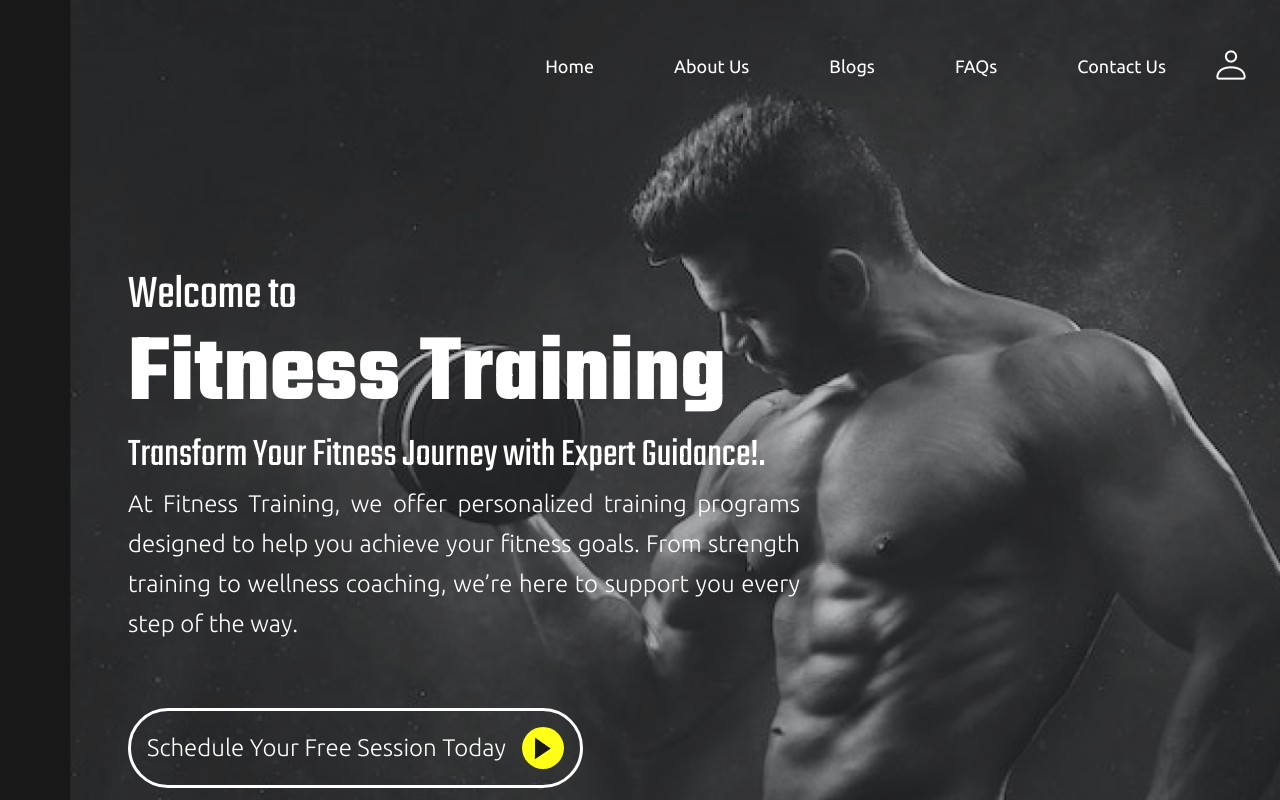
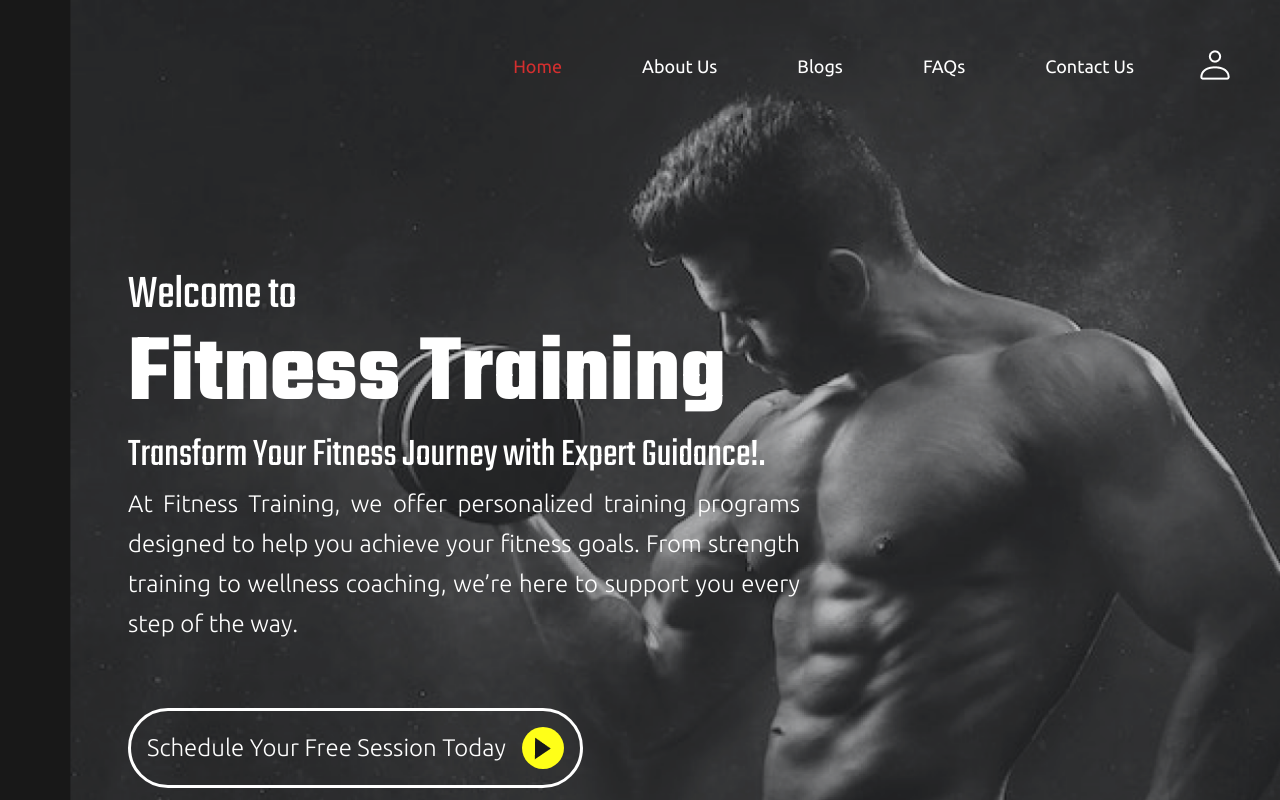
Before and after one commit to AleenaJabeen/Fitness-App, a React (Create React App) app: page /home in a window 1280 px wide. Shown: the top 800 px of the page. Built offline with nearby package versions, Linux system fonts and the light colour scheme.

Commit message:
Update Navbar.jsx

```diff
--- a/src/components/LayoutComponents/Navbar.jsx
+++ b/src/components/LayoutComponents/Navbar.jsx
@@ -10,9 +10,12 @@ function Navbar() {
   const toggleMenu = () => {
     setMenuOpen((prevState) => !prevState);
   };
+
   return (
     <nav className={styles.navbar}>
-      <div className={`${styles.openMenuBtn}${isMenuOpen ? styles.hide : ""}`} >
+      <div
+        className={`${styles.openMenuBtn}${isMenuOpen ? styles.hide : ""}`}
+      >
         <HiOutlineMenuAlt2 style={{ fontSize: "2rem" }} onClick={toggleMenu} />
       </div>
 
@@ -22,14 +25,14 @@ function Navbar() {
       >
         <ul>
           <li className={styles.closeMenuBtn} onClick={toggleMenu}>
-            <HiOutlineX style={{ fontSize: "2rem" }} onClick={toggleMenu}/>
+            <HiOutlineX style={{ fontSize: "2rem" }} onClick={toggleMenu} />
           </li>
           <li>
             <NavLink
               to="/home"
-              exact
-              className={styles.li}
-              activeClassName={styles.active}
+              className={({ isActive }) =>
+                isActive ? `${styles.li} ${styles.active}` : styles.li
+              }
             >
               Home
             </NavLink>
@@ -37,8 +40,9 @@ function Navbar() {
           <li>
             <NavLink
               to="/about"
-              className={styles.li}
-              activeClassName={styles.active}
+              className={({ isActive }) =>
+                isActive ? `${styles.li} ${styles.active}` : styles.li
+              }
             >
               About Us
             </NavLink>
@@ -46,8 +50,9 @@ function Navbar() {
           <li>
             <NavLink
               to="/blogs"
-              className={styles.li}
-              activeClassName={styles.active}
+              className={({ isActive }) =>
+                isActive ? `${styles.li} ${styles.active}` : styles.li
+              }
             >
               Blogs
             </NavLink>
@@ -55,8 +60,9 @@ function Navbar() {
           <li>
             <NavLink
               to="/faqs"
-              className={styles.li}
-              activeClassName={styles.active}
+              className={({ isActive }) =>
+                isActive ? `${styles.li} ${styles.active}` : styles.li
+              }
             >
               FAQs
             </NavLink>
@@ -64,8 +70,9 @@ function Navbar() {
           <li>
             <NavLink
               to="/contact"
-              className={styles.li}
-              activeClassName={styles.active}
+              className={({ isActive }) =>
+                isActive ? `${styles.li} ${styles.active}` : styles.li
+              }
             >
               Contact Us
             </NavLink>
@@ -76,7 +83,9 @@ function Navbar() {
         <p>
           <NavLink
             to="/login"
-            activeClassName={styles.active}
+            className={({ isActive }) =>
+              isActive ? `${styles.li} ${styles.active}` : styles.li
+            }
           >
             <img src={login} alt="Login Icon" />
           </NavLink>
```
Lines whose indentation alone changed are shown as unchanged.
